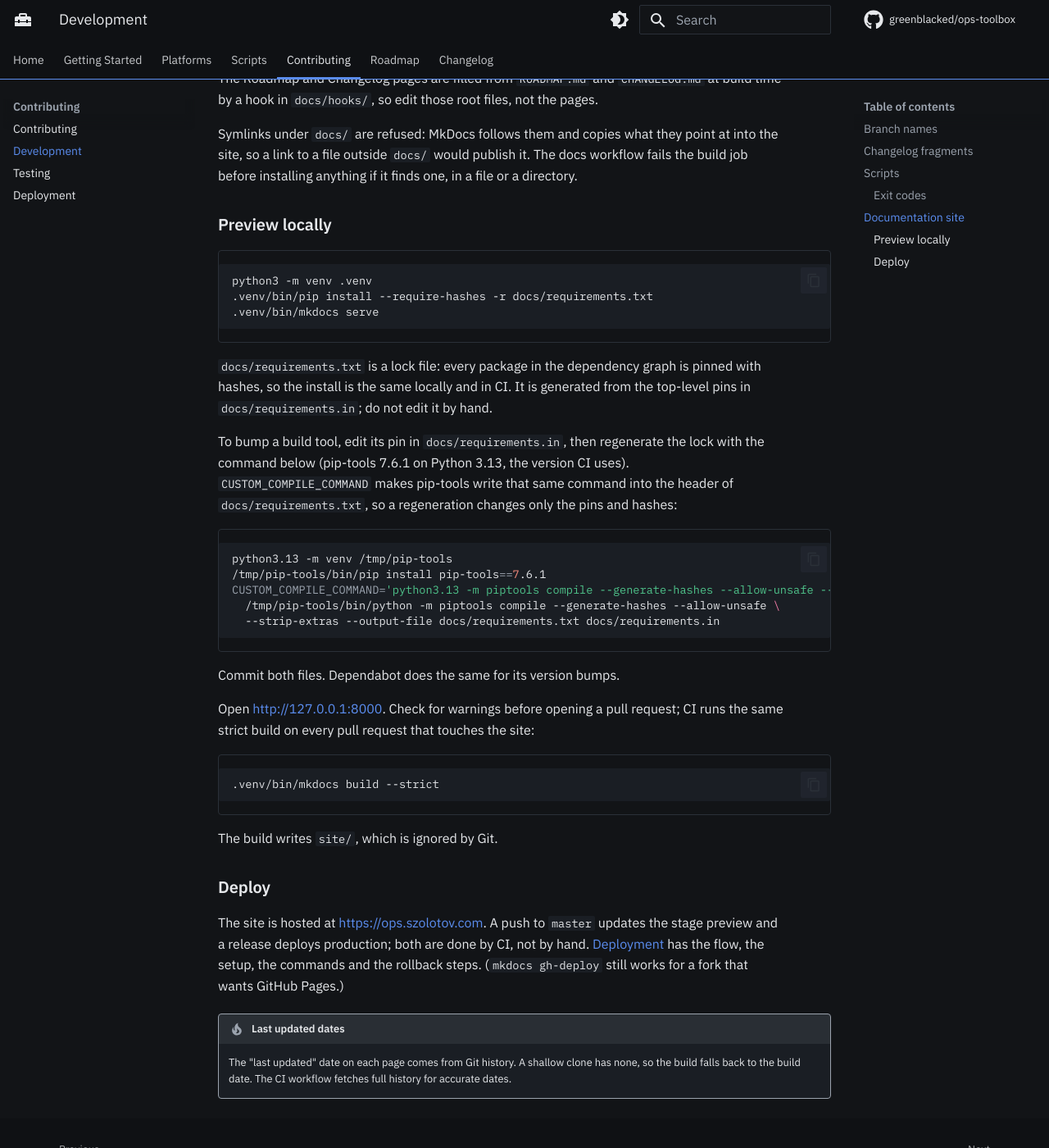
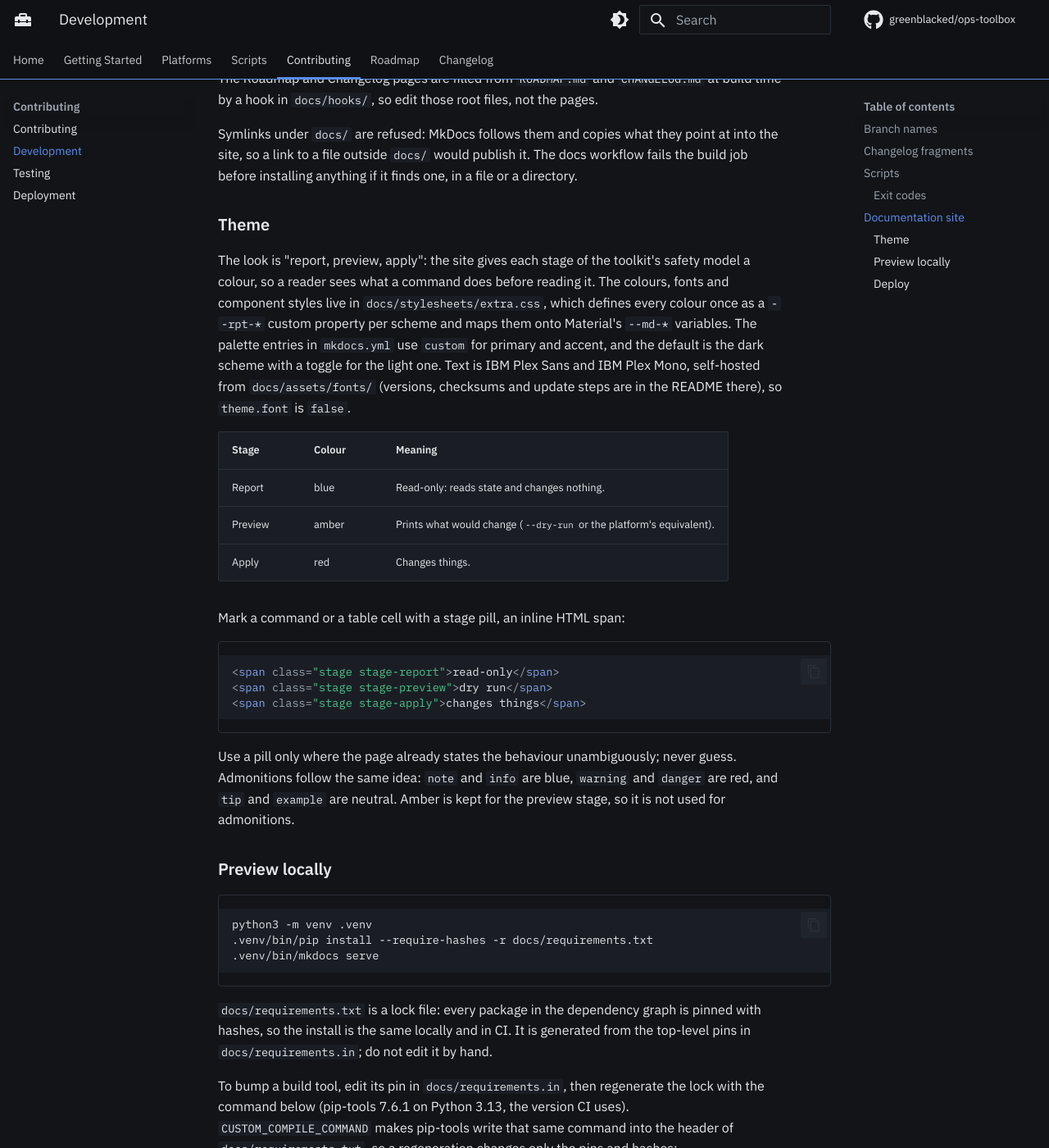
Before and after one commit to greenblacked/ops-toolbox, an MkDocs documentation site: the page built from docs/contributing/development.md, in a window 1280 px wide and 1400 px high, scrolled down 2531 px. Shown: the whole window at 82% size. Built offline with MkDocs 1.6.1 and Material for MkDocs 9.7.7, drawn with Linux system fonts in a browser that asks for light colours; comment, search, counter and statistics services are not loaded.

Commit message:
docs: document stage pills and the theme, mark read-only macOS scripts

````diff
--- a/docs/contributing/development.md
+++ b/docs/contributing/development.md
@@ -90,6 +90,37 @@ point at into the site, so a link to a file outside `docs/` would publish it.
 The docs workflow fails the build job before installing anything if it finds
 one, in a file or a directory.
 
+### Theme
+
+The look is "report, preview, apply": the site gives each stage of the
+toolkit's safety model a colour, so a reader sees what a command does before
+reading it. The colours, fonts and component styles live in
+`docs/stylesheets/extra.css`, which defines every colour once as a `--rpt-*`
+custom property per scheme and maps them onto Material's `--md-*` variables.
+The palette entries in `mkdocs.yml` use `custom` for primary and accent, and the
+default is the dark scheme with a toggle for the light one. Text is IBM Plex Sans
+and IBM Plex Mono, self-hosted from `docs/assets/fonts/` (versions, checksums
+and update steps are in the README there), so `theme.font` is `false`.
+
+| Stage | Colour | Meaning |
+| --- | --- | --- |
+| Report | blue | Read-only: reads state and changes nothing. |
+| Preview | amber | Prints what would change (`--dry-run` or the platform's equivalent). |
+| Apply | red | Changes things. |
+
+Mark a command or a table cell with a stage pill, an inline HTML span:
+
+```html
+<span class="stage stage-report">read-only</span>
+<span class="stage stage-preview">dry run</span>
+<span class="stage stage-apply">changes things</span>
+```
+
+Use a pill only where the page already states the behaviour unambiguously;
+never guess. Admonitions follow the same idea: `note` and `info` are blue,
+`warning` and `danger` are red, and `tip` and `example` are neutral. Amber
+is kept for the preview stage, so it is not used for admonitions.
+
 ### Preview locally
 
 ```bash
````
Also changed, not shown: docs/platforms/macos.md (+7 -3 lines).
